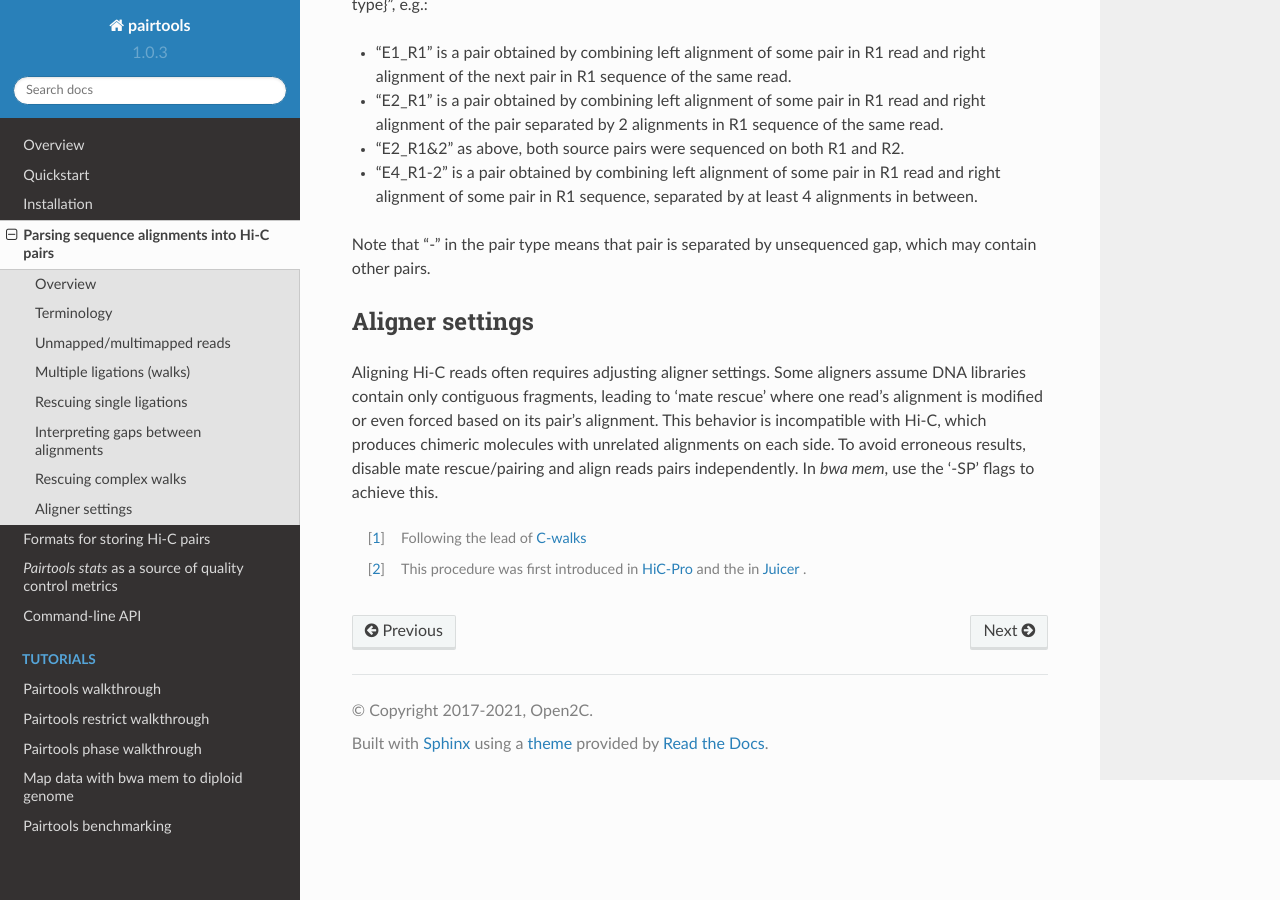
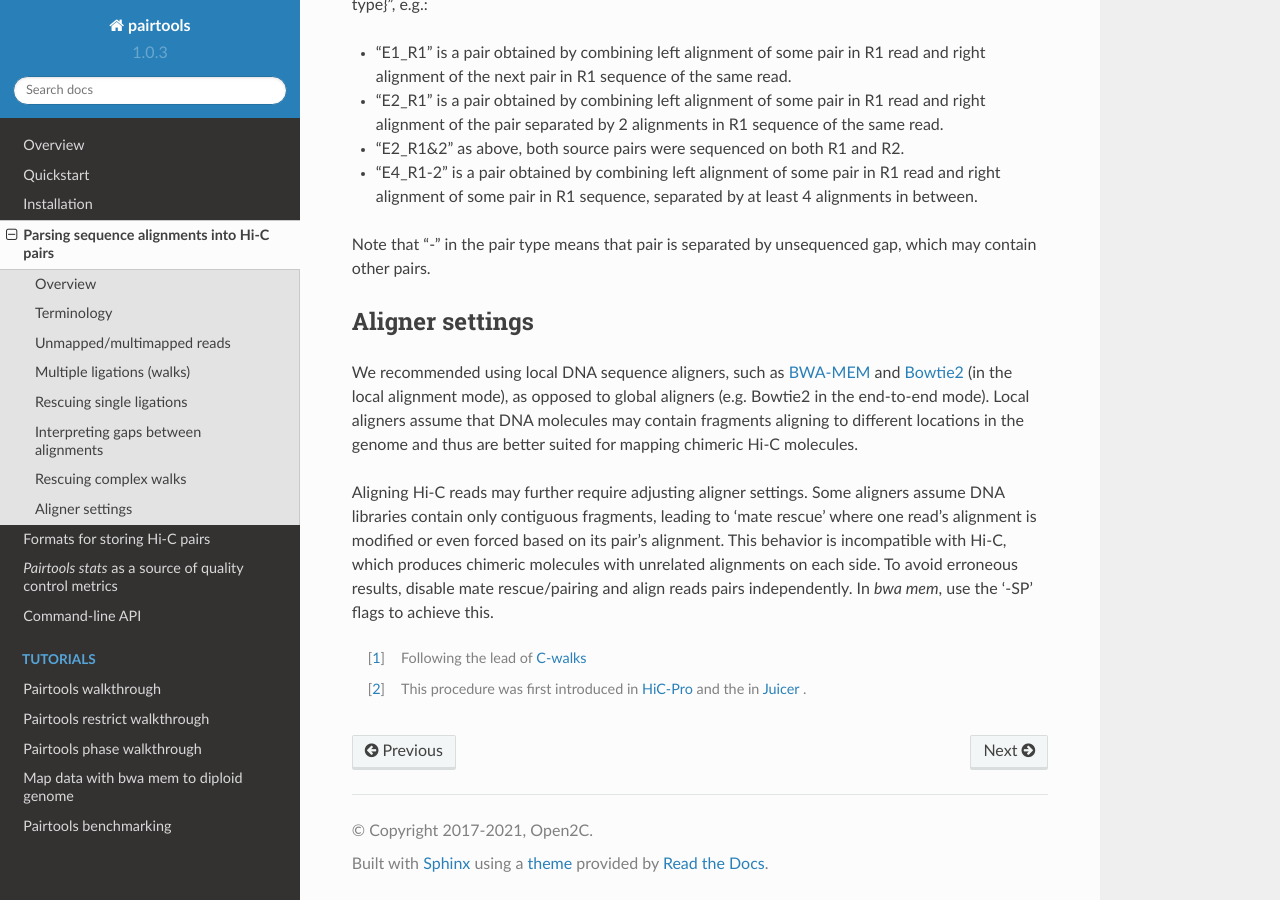
Before and after one commit to open2c/pairtools, a Sphinx documentation site: the page built from doc/parsing.rst, in a window 1280 px wide and 900 px high, scrolled down 7114 px. Built offline with Sphinx 7.4.7 and the Read the Docs theme 2.0.0, drawn with Linux system fonts in a browser that asks for light colours; pages that are not in the unit, such as notebooks, are missing from menus.

Commit message:
update parsing docs: mention local aligners

```diff
--- a/doc/parsing.rst
+++ b/doc/parsing.rst
@@ -287,12 +287,17 @@ Note that "-" in the pair type means that pair is separated by unsequenced gap,
 Aligner settings
 -----------------
 
-Aligning Hi-C reads often requires adjusting aligner settings.
+We recommended using local DNA sequence aligners, such as `BWA-MEM <http://bio-bwa.sourceforge.net/>`_ and `Bowtie2 <http://bowtie-bio.sourceforge.net/bowtie2/index.shtml>`_ (in the local alignment mode),
+as opposed to global aligners (e.g. Bowtie2 in the end-to-end mode).
+Local aligners assume that DNA molecules may contain fragments aligning to different locations in the genome and thus are better suited for mapping chimeric Hi-C molecules.
+
+Aligning Hi-C reads may further require adjusting aligner settings.
 Some aligners assume DNA libraries contain only contiguous fragments, leading to 'mate rescue' where one read's alignment is modified or even forced based on its pair's alignment.
 This behavior is incompatible with Hi-C, which produces chimeric molecules with unrelated alignments on each side.
 To avoid erroneous results, disable mate rescue/pairing and align reads pairs independently.
 In `bwa mem`, use the '-SP' flags to achieve this.
 
+
 .. [1] Following the lead of `C-walks <https://www.nature.com/articles/nature20158>`_
 
 .. [2] This procedure was first introduced in `HiC-Pro <https://github.com/nservant/HiC-Pro>`_
```
